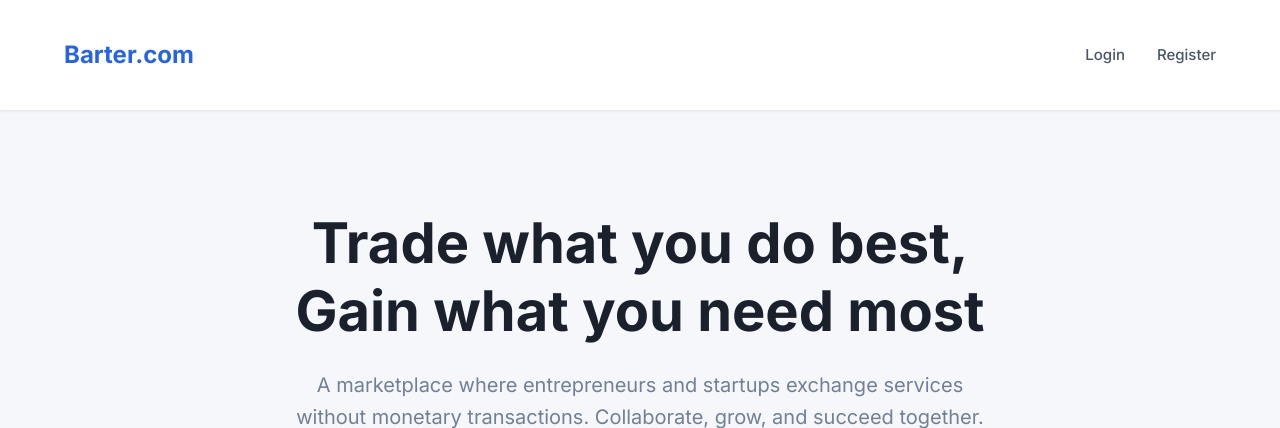
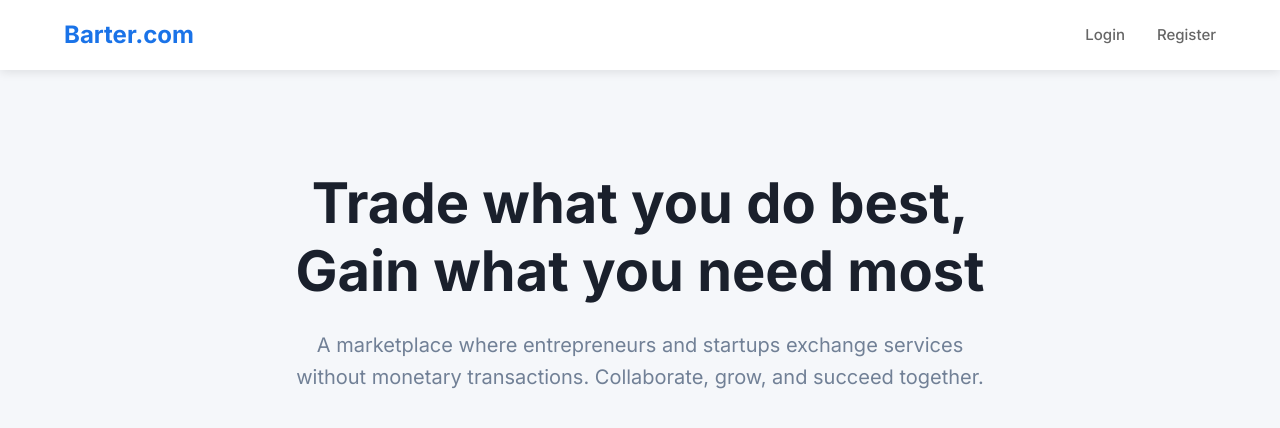
Before and after one commit to A-D-DBS-application/web-application-2025-group-23, a Flask app: page / in a window 1280 px wide. Shown: the top 428 px of the page. Run offline with Flask 3, Linux system fonts and the light colour scheme.

Commit message:
Navigatiebar op startpagina was niet goed

```diff
--- a/app/static/marketplace.css
+++ b/app/static/marketplace.css
@@ -120,6 +120,7 @@
     hyphens: auto;
     display: -webkit-box;
     -webkit-line-clamp: 2;
+    line-clamp: 2;
     -webkit-box-orient: vertical;
     overflow: hidden;
 }
--- a/app/templates/start.html
+++ b/app/templates/start.html
@@ -12,27 +12,6 @@
             background-color: #f5f7fa !important;
             color: #1a202c !important;
             min-height: 100vh !important;
-        }
-        /* Override navbar styling for start page */
-        .navbar {
-            background-color: white !important;
-            background: white !important;
-            padding: 20px 0 !important;
-            box-shadow: 0 1px 3px rgba(0,0,0,0.1) !important;
-            position: static !important;
-        }
-        .nav-brand {
-            font-size: 24px !important;
-            font-weight: 700 !important;
-            color: #2563eb !important;
-        }
-        .nav-links a {
-            color: #4a5568 !important;
-            font-size: 15px !important;
-            font-weight: 500 !important;
-        }
-        .nav-links a:hover {
-            color: #2563eb !important;
         }
         .hero {
             max-width: 1200px;
```
Also changed, not shown: 1 other file.
